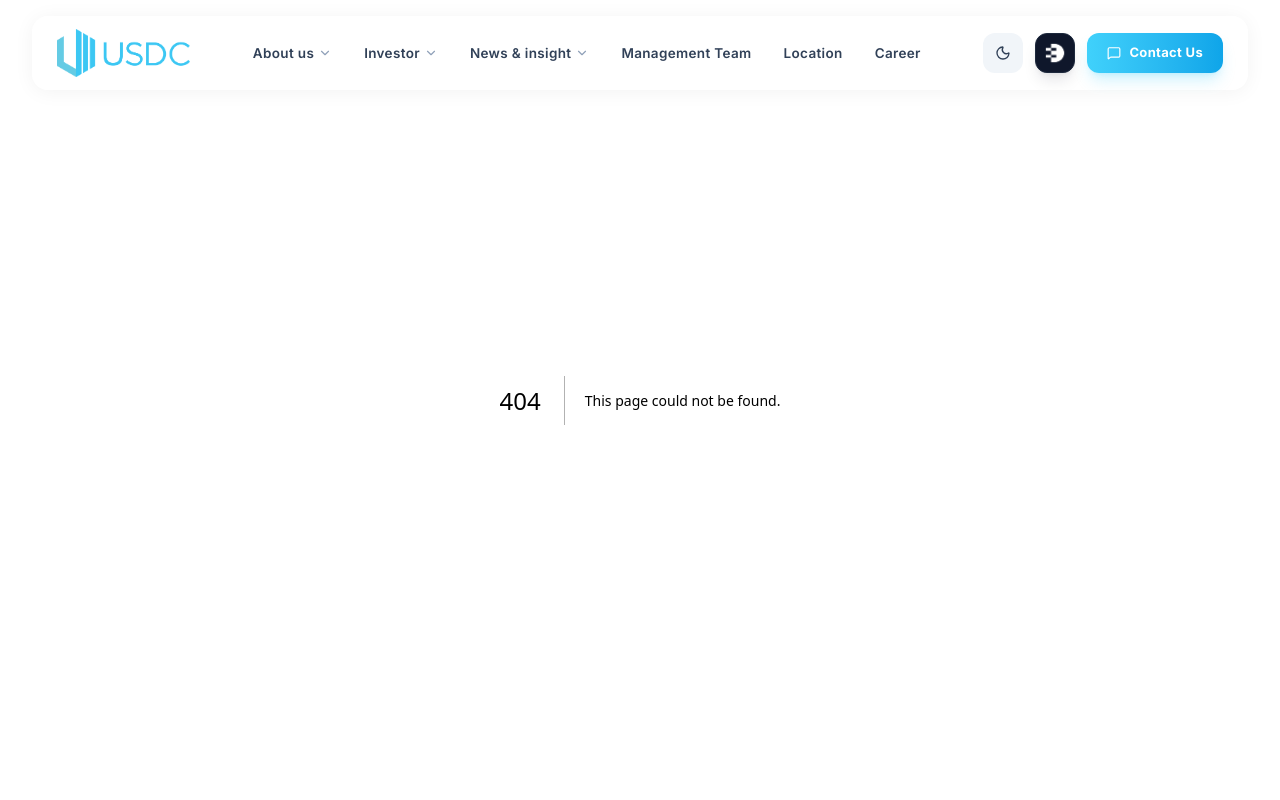
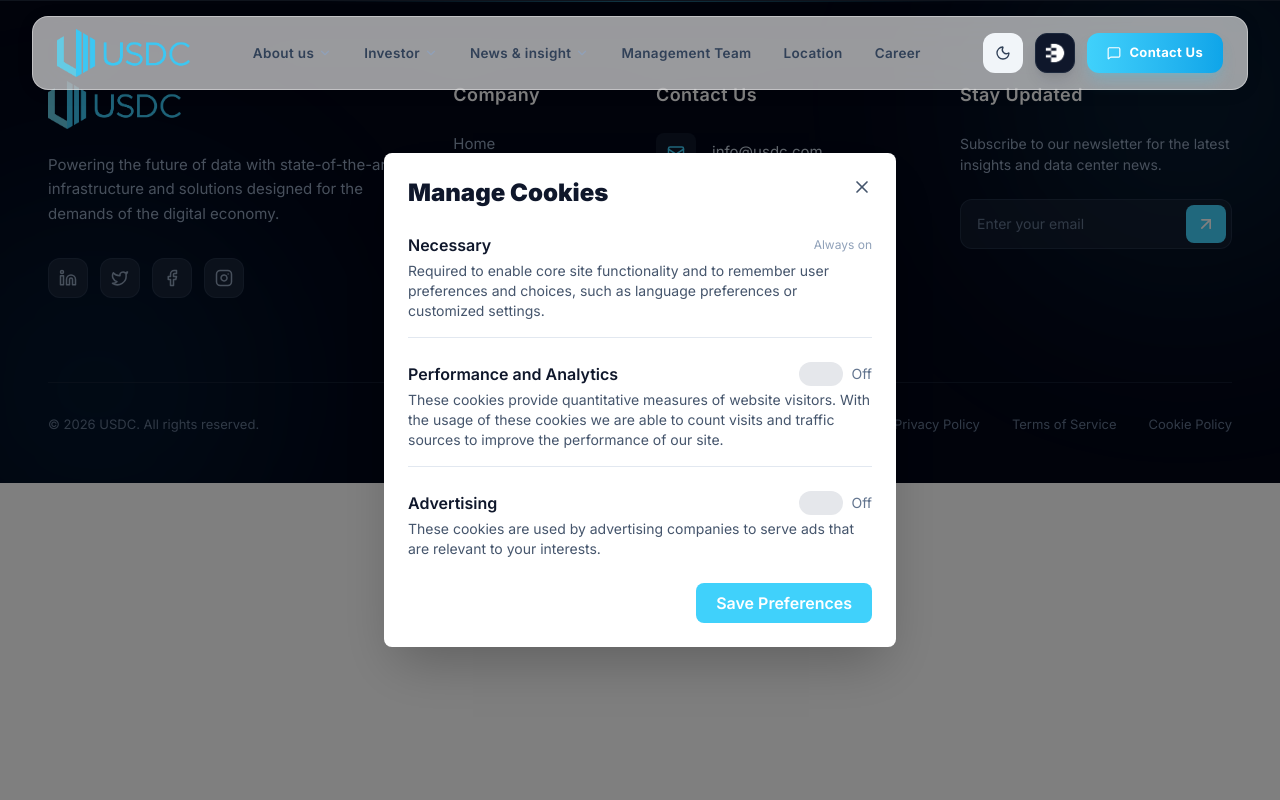
Before and after one commit to shivanisharma33/usdc-new, a Next.js app: page /cookies in a window 1280 px wide. Before the commit this address had no page. Shown: the top 800 px of the page. Built offline with nearby package versions, Linux system fonts and the light colour scheme.

Commit message:
make cokkies

```diff
--- a/package.json
+++ b/package.json
@@ -9,7 +9,6 @@
     "lint": "next lint"
   },
   "dependencies": {
-    "es-toolkit": "^1.45.1",
     "framer-motion": "^12.34.2",
     "leaflet": "^1.9.4",
     "lucide-react": "^0.574.0",
@@ -17,7 +16,7 @@
     "react": "^19.2.0",
     "react-dom": "^19.2.0",
     "react-leaflet": "^5.0.0",
-    "recharts": "^3.7.0"
+    "recharts": "^2.15.4"
   },
   "devDependencies": {
     "@tailwindcss/postcss": "^4.2.0",
--- /dev/null
+++ b/src/app/cookies/page.tsx
@@ -0,0 +1,9 @@
+'use client';
+
+import { useRouter } from 'next/navigation';
+import CookieModal from '../../components/CookieModal';
+
+export default function CookiesPage() {
+  const router = useRouter();
+  return <CookieModal onClose={() => router.back()} />;
+}
--- /dev/null
+++ b/src/components/CookieModal.tsx
@@ -0,0 +1,119 @@
+'use client';
+
+import { useState } from 'react';
+import { motion } from 'framer-motion';
+import { X } from 'lucide-react';
+
+interface CookieModalProps {
+  onClose: () => void;
+}
+
+const CookieModal = ({ onClose }: CookieModalProps) => {
+  const [prefs, setPrefs] = useState({
+    necessary: true,
+    performance: false,
+    advertising: false,
+  });
+
+  const toggle = (key: keyof typeof prefs) => {
+    setPrefs((p) => ({ ...p, [key]: !p[key] }));
+  };
+
+  return (
+    <motion.div
+      initial={{ opacity: 0 }}
+      animate={{ opacity: 1 }}
+      exit={{ opacity: 0 }}
+      onClick={onClose}
+      className="fixed inset-0 z-50 bg-black/50 flex items-center justify-center p-4"
+    >
+      <motion.div
+        initial={{ opacity: 0, y: 20 }}
+        animate={{ opacity: 1, y: 0 }}
+        exit={{ opacity: 0, y: 20 }}
+        transition={{ duration: 0.25 }}
+        onClick={(e) => e.stopPropagation()}
+        className="relative w-full max-w-lg bg-white rounded-lg shadow-2xl p-6 space-y-6"
+      >
+        {/* close button */}
+        <button
+          onClick={onClose}
+          className="absolute top-4 right-4 p-2 hover:bg-slate-100 rounded-full transition-all"
+        >
+          <X className="w-5 h-5 text-slate-600" />
+        </button>
+
+        <h2 className="text-2xl font-black text-slate-900">Manage Cookies</h2>
+
+        <div className="space-y-6">
+          {/* necessary */}
+          <div className="space-y-1 pb-4 border-b border-slate-200">
+            <div className="flex items-center justify-between">
+              <span className="font-semibold text-slate-900">Necessary</span>
+              <span className="text-xs text-slate-400">Always on</span>
+            </div>
+            <p className="text-sm text-slate-600">
+              Required to enable core site functionality and to remember user preferences
+              and choices, such as language preferences or customized settings.
+            </p>
+          </div>
+
+          {/* performance */}
+          <div className="space-y-1 pb-4 border-b border-slate-200">
+            <div className="flex items-center justify-between">
+              <span className="font-semibold text-slate-900">Performance and Analytics</span>
+              <label className="relative inline-flex items-center cursor-pointer">
+                <input
+                  type="checkbox"
+                  className="sr-only peer"
+                  checked={prefs.performance}
+                  onChange={() => toggle('performance')}
+                />
+                <div className="w-11 h-6 bg-gray-200 peer-focus:outline-none peer-focus:ring-2 peer-focus:ring-blue-300 rounded-full peer peer-checked:bg-blue-600 transition-colors" />
+                <span className="ml-2 text-sm text-slate-500">
+                  {prefs.performance ? 'On' : 'Off'}
+                </span>
+              </label>
+            </div>
+            <p className="text-sm text-slate-600">
+              These cookies provide quantitative measures of website visitors. With the usage
+              of these cookies we are able to count visits and traffic sources to improve the
+              performance of our site.
+            </p>
+          </div>
+
+          {/* advertising */}
+          <div className="space-y-1">
+            <div className="flex items-center justify-between">
+              <span className="font-semibold text-slate-900">Advertising</span>
+              <label className="relative inline-flex items-center cursor-pointer">
+                <input
+                  type="checkbox"
+                  className="sr-only peer"
+                  checked={prefs.advertising}
+                  onChange={() => toggle('advertising')}
+                />
+                <div className="w-11 h-6 bg-gray-200 peer-focus:outline-none peer-focus:ring-2 peer-focus:ring-blue-300 rounded-full peer peer-checked:bg-blue-600 transition-colors" />
+                <span className="ml-2 text-sm text-slate-500">
+                  {prefs.advertising ? 'On' : 'Off'}
+                </span>
+              </label>
+            </div>
+            <p className="text-sm text-slate-600">
+              These cookies are used by advertising companies to serve ads that are relevant
+              to your interests.
+            </p>
+          </div>
+        </div>
+
+        <div className="flex justify-end">
+          <button className="px-5 py-2 bg-[#40D1FB] hover:bg-[#0EA5E9] text-white font-semibold rounded-lg transition-colors">
+            Save Preferences
+          </button>
+        </div>
+      </motion.div>
+    </motion.div>
+  );
+};
+
+export default CookieModal;
--- a/src/components/Footer.tsx
+++ b/src/components/Footer.tsx
@@ -1,10 +1,14 @@
 "use client";
 
-import { Mail, Phone, MapPin, Linkedin, Twitter, Facebook, Instagram, ArrowRight, ArrowUpRight } from 'lucide-react';
+import { useState } from 'react';
+import { Mail, Phone, MapPin, Linkedin, Twitter, Facebook, Instagram, ArrowRight, ArrowUpRight, X } from 'lucide-react';
 import Link from 'next/link';
 import Logo from './Logo';
+import CookieModal from './CookieModal';
 
 const Footer = () => {
+  const [showCookies, setShowCookies] = useState(false);
+
   return (
     <footer className="bg-[#020617] text-slate-300 relative border-t border-[#1e293b] overflow-hidden">
       {/* Premium Background Glows */}
@@ -123,10 +127,20 @@ const Footer = () => {
           <div className="flex flex-wrap justify-center gap-x-8 gap-y-2">
             <Link href="/privacy-policy" className="hover:text-[#40D1FB] transition-colors">Privacy Policy</Link>
             <Link href="/terms-of-service" className="hover:text-[#40D1FB] transition-colors">Terms of Service</Link>
-            <Link href="/cookies" className="hover:text-[#40D1FB] transition-colors">Cookie Policy</Link>
+            <button
+              onClick={(e) => {
+                e.preventDefault();
+                setShowCookies(true);
+              }}
+              className="hover:text-[#40D1FB] transition-colors"
+            >
+              Cookie Policy
+            </button>
           </div>
         </div>
       </div>
+
+      {showCookies && <CookieModal onClose={() => setShowCookies(false)} />}
     </footer>
   );
 };
--- a/src/components/USDCSection.tsx
+++ b/src/components/USDCSection.tsx
@@ -39,14 +39,7 @@ const USDCSection = () => {
             </div>
           </div>
 
-          <div className="mt-8 flex items-center gap-4">
-            <button className="px-6 py-3 bg-gradient-to-r from-[#40D1FB] to-blue-500 text-white font-semibold rounded-full shadow-lg hover:scale-105 transition-transform flex items-center gap-3">
-              Explore ARMS 200 <ArrowRight className="w-4 h-4" />
-            </button>
-            <button className="px-5 py-3 bg-white border border-slate-200 text-slate-900 font-semibold rounded-lg flex items-center gap-2">
-              <Zap className="w-4 h-4 text-yellow-500" /> ARMS 200 Specs
-            </button>
-          </div>
+
         </div>
 
         <div className="relative">
--- a/src/views/Careers.tsx
+++ b/src/views/Careers.tsx
@@ -80,9 +80,7 @@ const Careers = () => {
       </section>
 
       <section className="relative overflow-hidden border-y border-slate-100 bg-white py-24">
-        <div className="pointer-events-none absolute top-0 right-0 -z-0 translate-x-1/4 translate-y-1/4 select-none text-[18rem] leading-none font-black text-slate-50 uppercase">
-          Team
-        </div>
+
         <div className="relative z-10 mx-auto max-w-7xl px-6">
           <div className="grid grid-cols-1 gap-12 md:grid-cols-2 lg:grid-cols-4">
             {benefits.map((benefit, i) => (
--- a/src/views/Investors.tsx
+++ b/src/views/Investors.tsx
@@ -331,7 +331,7 @@ const Investors = () => {
             link: "/investors"
         },
         {
-            title: "Press Releases",
+            title: "Press Room",
             desc: "Latest news and announcements from DigiPowerX.",
             icon: Newspaper,
             link: "/press-release"
@@ -425,7 +425,7 @@ const Investors = () => {
                         </div>
 
                         <h1 className="text-5xl sm:text-7xl md:text-8xl lg:text-[12rem] font-black text-white tracking-tighter leading-[0.85] mb-8 uppercase select-none">
-                            VALUE <br /> <span className="text-transparent bg-clip-text bg-gradient-to-r from-cyan-400 to-blue-500 font-black">PORTAL.</span>
+                            INVESTOR <br /> <span className="text-transparent bg-clip-text bg-gradient-to-r from-cyan-400 to-blue-500 font-black"> OVERVIEW.</span>
                         </h1>
                     </motion.div>
                 </div>
@@ -745,10 +745,10 @@ const Investors = () => {
                     <div className="flex flex-col lg:flex-row justify-between items-end mb-16 gap-8">
                         <div className="space-y-4">
                             <span className="text-xs font-black text-cyan-500 uppercase tracking-[0.6em]">Recent Updates</span>
-                            <h2 className="text-5xl font-black text-white uppercase tracking-tighter">Latest Press Releases</h2>
+                            <h2 className="text-5xl font-black text-white uppercase tracking-tighter">Latest Press Room</h2>
                         </div>
                         <Link href="/press-release" className="text-xs font-black text-cyan-500 uppercase tracking-widest hover:text-white transition-colors flex items-center gap-2">
-                            View All Press Releases <ArrowUpRight className="w-4 h-4" />
+                            View All Press Room <ArrowUpRight className="w-4 h-4" />
                         </Link>
                     </div>
 
--- a/src/views/Locations.tsx
+++ b/src/views/Locations.tsx
@@ -5,7 +5,7 @@ import InteractiveMap from '../components/InteractiveMap';
 import { useRef, useEffect, useState, useCallback, useMemo } from 'react';
 import { motion, useScroll, useTransform } from 'framer-motion';
 import { usePathname } from 'next/navigation';
-import { Globe, Zap, ArrowUpRight, Activity, ShieldCheck, Box, Server, Lock } from 'lucide-react';
+import { Globe, Zap, Activity, ShieldCheck, Box, Server, Lock } from 'lucide-react';
 import ContactUs from '../components/ContactUs';
 
 const Locations = () => {
@@ -151,8 +151,8 @@ const Locations = () => {
                 </div>
 
                 <div className="absolute bottom-10 left-1/2 -translate-x-1/2 flex flex-col items-center gap-4">
-                    <div className="w-[1px] h-20 bg-gradient-to-b from-cyan-500 to-transparent" />
-                    <span className="text-[10px] font-black text-cyan-500 uppercase tracking-[0.6em] rotate-180 [writing-mode:vertical-lr]">Scroll</span>
+
+
                 </div>
             </section>
 
@@ -283,11 +283,6 @@ const Locations = () => {
 
                                     <div className="relative overflow-hidden rounded-2xl h-48 mb-4">
                                         <OptimizedImage src={loc.image} alt={loc.city} className="w-full h-full object-cover transition-transform group-hover:scale-105" />
-                                        <div className="absolute top-3 right-3">
-                                            <div className="w-12 h-12 bg-slate-50 flex items-center justify-center border border-slate-100 rounded-lg transition-colors group-hover:bg-cyan-500 group-hover:text-slate-950">
-                                                <ArrowUpRight className="w-5 h-5" />
-                                            </div>
-                                        </div>
                                     </div>
 
                                     <h3 className="text-2xl md:text-3xl font-black text-slate-900 uppercase tracking-tighter leading-tight">{loc.city}</h3>
--- a/src/views/PressRelease.tsx
+++ b/src/views/PressRelease.tsx
@@ -172,7 +172,7 @@ const PressRelease = () => {
                             Live Transmission
                         </div>
                         <h1 className="text-5xl sm:text-7xl md:text-8xl lg:text-[14rem] font-black text-white tracking-tighter leading-none mb-8 uppercase select-none">
-                            PRESS <br /> <span className="text-transparent bg-clip-text bg-gradient-to-r from-cyan-400 to-blue-500">ROOM.</span>
+                            PRESS <br /> <span className="text-transparent bg-clip-text bg-gradient-to-r from-cyan-400 to-blue-500">RELEASE.</span>
                         </h1>
                         <div className="flex flex-col md:flex-row items-center justify-center gap-6 md:gap-10 mt-10 md:mt-16 scale-100 md:scale-110">
                             <div className="text-center group cursor-pointer">
@@ -200,8 +200,7 @@ const PressRelease = () => {
                     transition={{ duration: 2, repeat: Infinity }}
                     className="absolute bottom-10 left-1/2 -translate-x-1/2 text-white/40 flex flex-col items-center gap-3"
                 >
-                    <span className="text-[9px] font-black uppercase tracking-[0.6em] rotate-180 [writing-mode:vertical-lr]">Scroll</span>
-                    <div className="w-[1px] h-10 bg-gradient-to-b from-cyan-500 to-transparent" />
+                       <div className="w-[1px] h-10 bg-gradient-to-b from-cyan-500 to-transparent" />
                 </motion.div>
             </section>
 
--- a/tailwind.config.ts
+++ b/tailwind.config.ts
@@ -8,7 +8,14 @@ const config: Config = {
     './src/views/**/*.{ts,tsx}',
   ],
   theme: {
-    extend: {},
+    extend: {
+      colors: {
+        brand: {
+          navy: "#001738",
+          cyan: "#40D1FB",
+        },
+      },
+    },
   },
   plugins: [],
 };
```
Also changed, not shown: src/components/LatestNews.tsx (+18 -42 lines), 1 other file (tests, documents, lock files or other folders).
